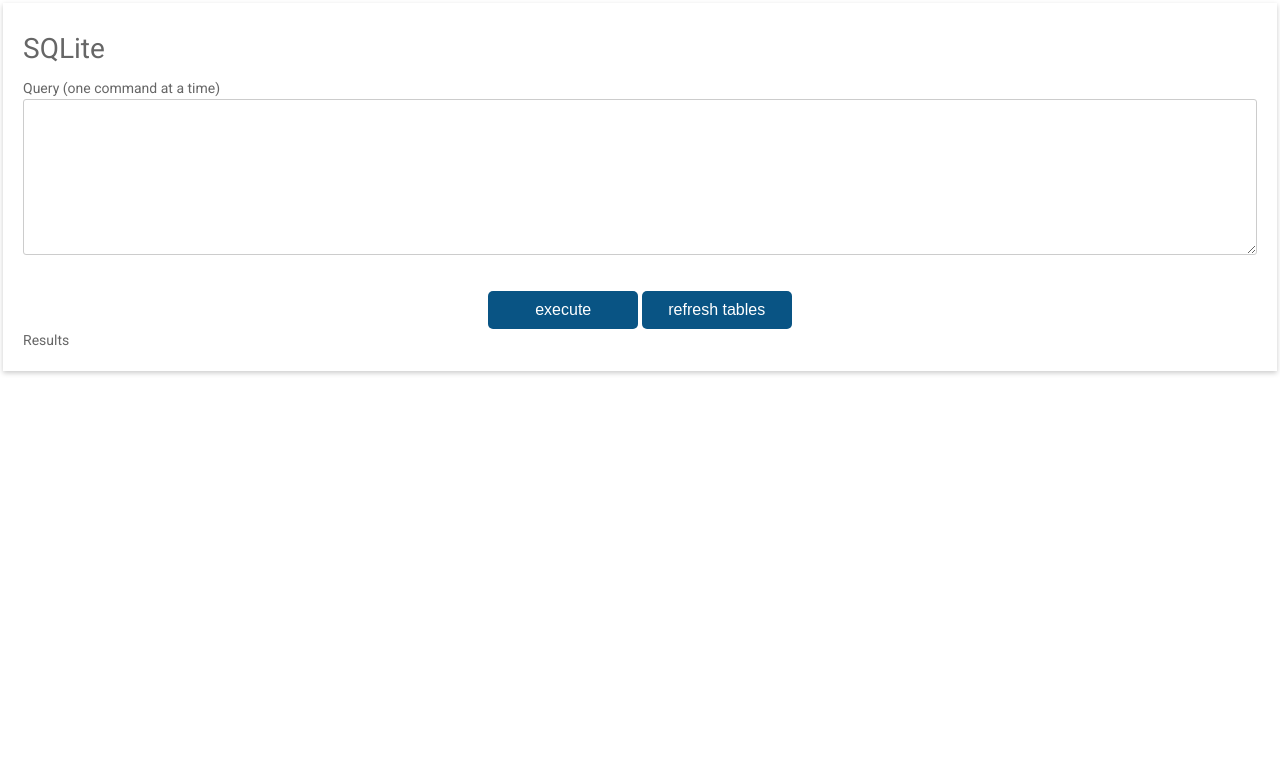
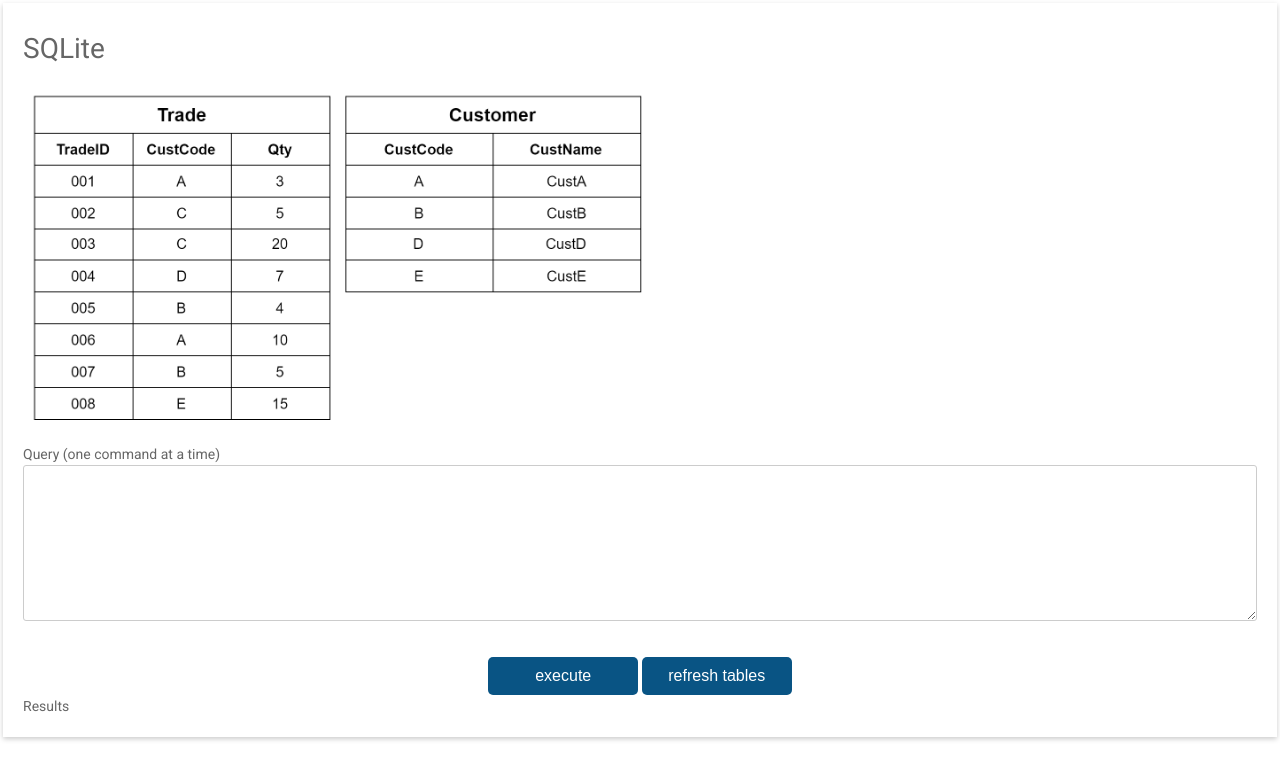
Before and after one commit to euanacampbell/sqlite-editor, a Flask app: template templates/interview.html in a window 1280 px wide. Shown: the top 777 px of the page. Run offline with Flask 2, Linux system fonts and the light colour scheme; the template is opened without the code that fills it, so the values that code supplies are empty; some libraries are stand-ins or nearby versions.

Commit message:
image added to screen for better visibility

```diff
--- a/templates/interview.html
+++ b/templates/interview.html
@@ -14,6 +14,7 @@
       <form>
         <h1>SQLite</h1>
         <h2>{{ welcome }}</h2>
+        <img src="/static/img/tables.png" alt="sqlite tables" height="350">
         <div class="item">
           <p>Query (one command at a time)</p>
           <textarea spellcheck="false" rows="10" class="query" id='query'></textarea>
```
Also changed, not shown: assets/main.db, static/img/tables.png (added).
